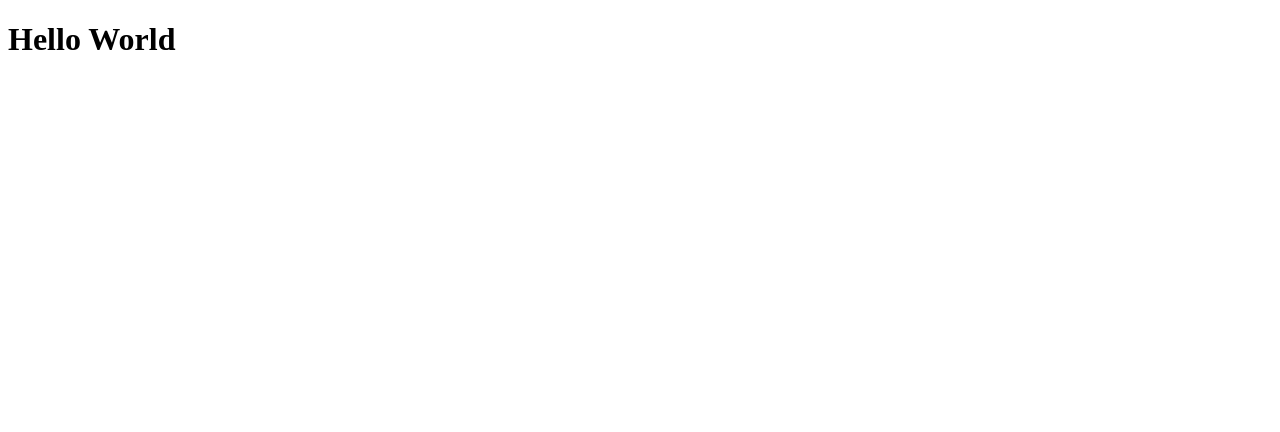
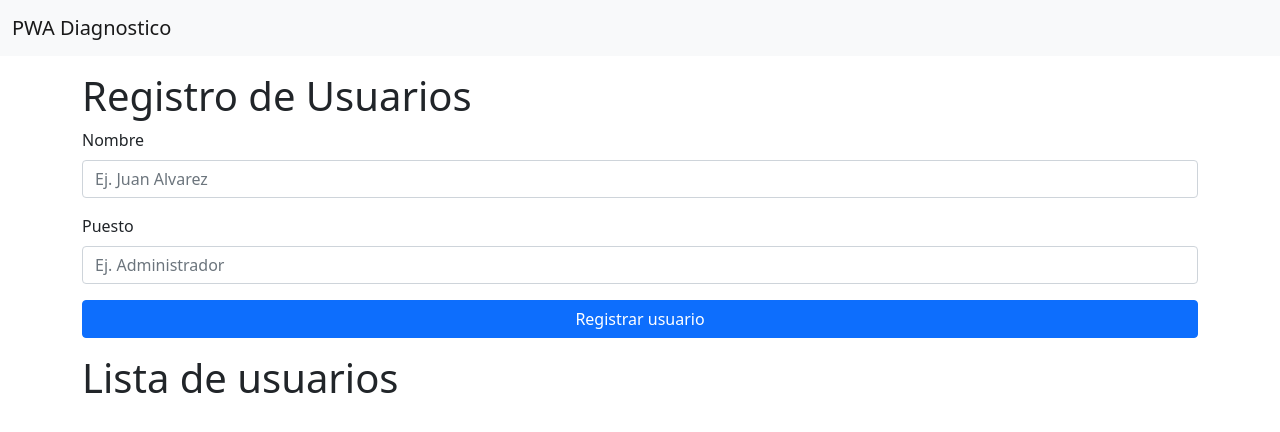
Before and after one commit to jpAlvarez90/pwa_ALJP_diagnostico, a plain HTML site: page index.html in a window 1280 px wide. Drawn offline with nearby package versions, Linux system fonts and the light colour scheme; no server answers.

Commit message:
v1.0 Despliegue conpleto

```diff
--- a/index.html
+++ b/index.html
@@ -1,12 +1,114 @@
 <!DOCTYPE html>
 <html lang="en">
+
 <head>
     <meta charset="UTF-8">
     <meta http-equiv="X-UA-Compatible" content="IE=edge">
     <meta name="viewport" content="width=device-width, initial-scale=1.0">
     <title>DIAGNOSTICO</title>
+    <link href="https://cdn.jsdelivr.net/npm/bootstrap@5.1.0/dist/css/bootstrap.min.css" rel="stylesheet"
+        integrity="sha384-KyZXEAg3QhqLMpG8r+8fhAXLRk2vvoC2f3B09zVXn8CA5QIVfZOJ3BCsw2P0p/We" crossorigin="anonymous">
+
 </head>
-<body>
-    <h1>Hello World</h1>
+
+<body onload="listarUsuarios()">
+    <nav class="navbar navbar-expand-lg navbar-light bg-light">
+        <div class="container-fluid">
+            <a class="navbar-brand" href="#">PWA Diagnostico</a>
+        </div>
+    </nav>
+
+    <div class="container pt-3">
+        <div id="alertaGeneral"></div>
+        <div class="row">
+            <h1>Registro de Usuarios</h1>
+            <div class="container ">
+                <div class="mb-3">
+                    <label for="nombreInput" class="form-label">Nombre</label>
+                    <input id="nombreInput" class="form-control" type="text" placeholder="Ej. Juan Alvarez"
+                        aria-label="default input example">
+                </div>
+                <div class="mb-3">
+                    <label for="puestoInput" class="form-label">Puesto</label>
+                    <input id="puestoInput" class="form-control" type="text" placeholder="Ej. Administrador"
+                        aria-label="default input example">
+                </div>
+                <div class="d-grid">
+                    <button id="registrarButon" class="btn btn-primary" type="button" onclick="registrarUsuario()">Registrar
+                        usuario</button>
+                </div>
+            </div>
+        </div>
+        <div class="row mt-3">
+            <div class="col">
+                <h1>Lista de usuarios</h1>
+            </div>
+            <div class="col d-flex align-items-center justify-content-end">
+                <!--<button onclick="listarUsuarios()" class="btn btn-primary">Consultar usuarios</button>-->
+            </div>
+        </div>
+        <div id="listaUsuarios" class="row">
+        </div>
+    </div>
 </body>
+<script src="https://cdn.jsdelivr.net/npm/bootstrap@5.1.0/dist/js/bootstrap.bundle.min.js"
+    integrity="sha384-U1DAWAznBHeqEIlVSCgzq+c9gqGAJn5c/t99JyeKa9xxaYpSvHU5awsuZVVFIhvj"
+    crossorigin="anonymous"></script>
+<script>
+
+    async function listarUsuarios() {
+        let url = 'https://reqres.in/api/users';
+        let response = await fetch(url);
+        if (response.ok) {
+            let users = await response.json();
+            users.data.forEach(user => {
+                document.getElementById("listaUsuarios").innerHTML +=
+                    '<div class="card mx-auto my-2" style="width: 16rem">' +
+                    '<img src=' + user.avatar + ' class="card-img-top"' +
+                    '<div class="card-body">' +
+                    '<h5 class="card-title">' + user.email + '</h5>' +
+                    '<p class="card-text">' + user.first_name + ' ' + user.last_name + '</p>' +
+                    '</div>' +
+                    '</div > ';
+            });
+        } else {
+            alert('Hubo un problema al obtener la informacion', 'danger')
+        }
+    }
+    async function registrarUsuario() {
+        let button = document.getElementById("registrarButon")
+        button.setAttribute('disabled', 'disabled')
+        let url = "https://reqres.in/api/users"
+        let usuario = {
+            nombreInput: document.getElementById("nombreInput").value,
+            puestoInput: document.getElementById("puestoInput").value
+        }
+        let response = await fetch(url, {
+            method: 'POST',
+            headers: {
+                'Content-Type': 'application/json;charset=utf-8'
+            },
+            body: JSON.stringify(usuario)
+        })
+        if (response.ok) {
+            let result = await response.json()
+            alert('¡Usuario Registrado exitosamente!', 'success')
+            document.getElementById("nombreInput").value = ''
+            document.getElementById("puestoInput").value = ''
+            button.removeAttribute('disabled', 'disabled')
+        } else {
+            alert('Hubo un problema al obtener la informacion', 'danger')
+            button.removeAttribute('disabled', 'disabled')
+        }
+    }
+    function alert(message, type) {
+        let alertPlaceholder = document.getElementById('alertaGeneral')
+        let wrapper = document.createElement('div')
+        wrapper.innerHTML = '<div class="alert alert-' + type + ' alert-dismissible" role="alert">' +
+            message + '<button type="button" class="btn-close" data-bs-dismiss="alert" aria-label="Close"></button></div>'
+
+        alertPlaceholder.append(wrapper)
+    }
+</script>
+
 </html>
```
